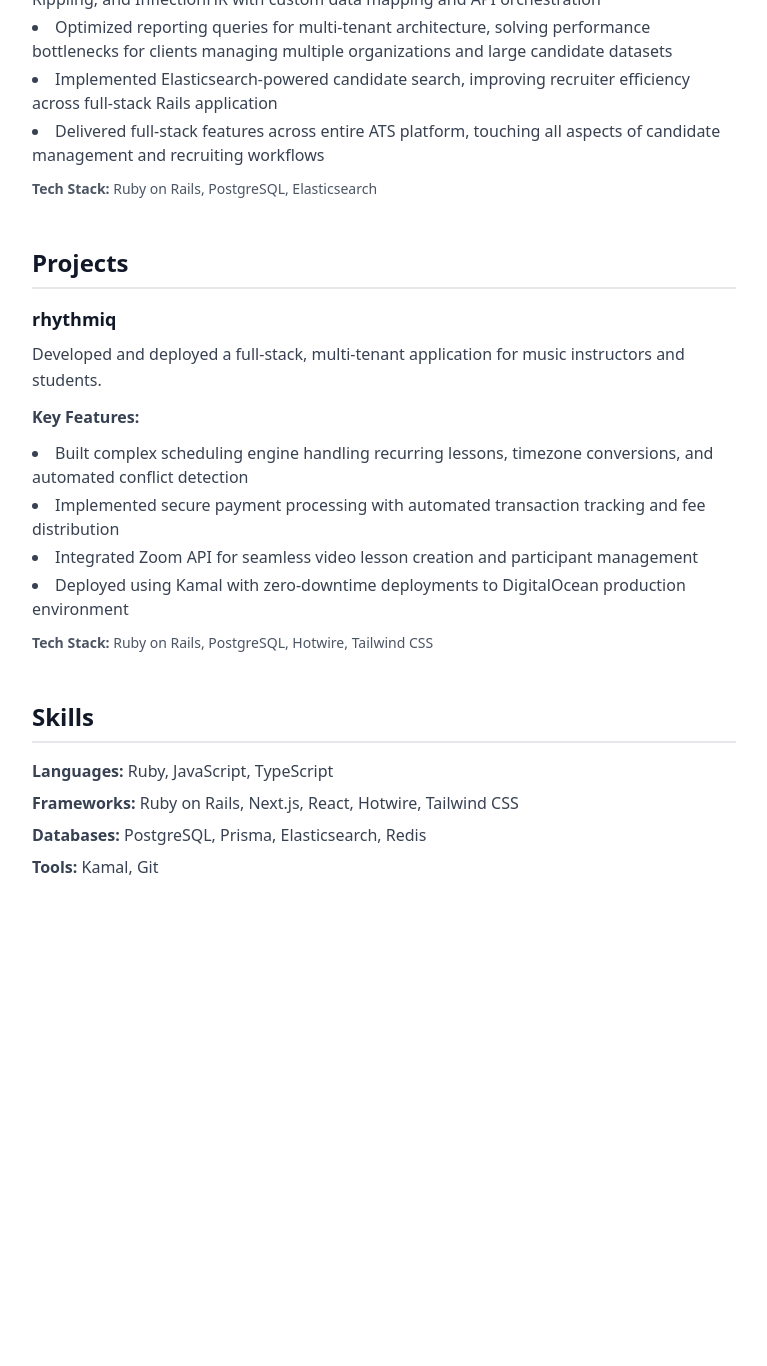
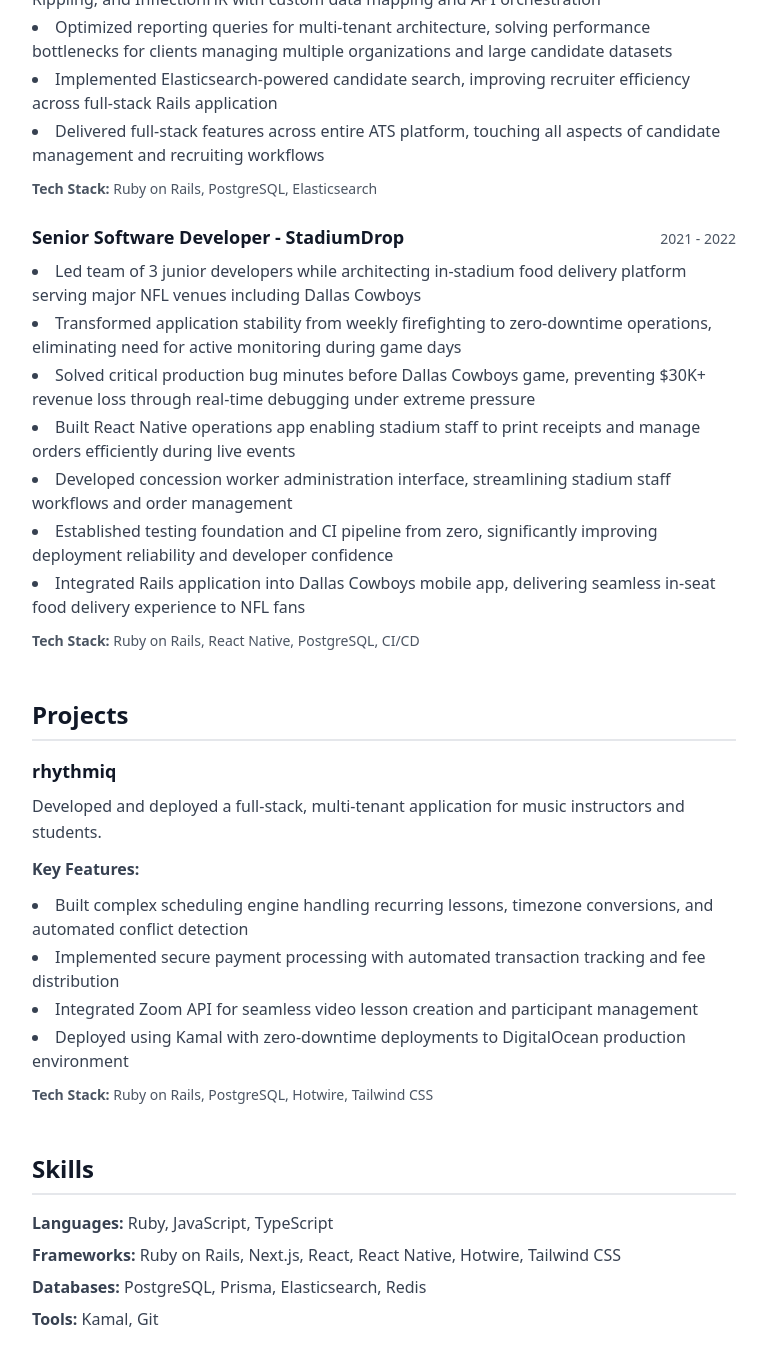
Before and after one commit to Guided-Rails/guided-rails.github.io, a Jekyll site: the page built from index.markdown, in a window 1280 px wide and 1400 px high, scrolled down 775 px. Shown: the top 1366 px of the window, without its empty margins (256-1023 px from the left). Built offline with Jekyll 4.4.1, drawn with Linux system fonts in a browser that asks for light colours; nearby versions of some CDN libraries; before the commit the page ends 1766 px from its top, so only the background shows below that; some of the changed text lies outside the part shown.

Commit message:
Add StadiumDrop experience and update job title
- Added StadiumDrop Senior Software Developer role (2021-2022)
- Updated job title to Senior Full-Stack Software Developer
- Added React Native to skills section

```diff
--- a/_layouts/home.html
+++ b/_layouts/home.html
@@ -7,7 +7,7 @@
     <!-- Header -->
     <header class="mb-16">
       <h1 class="text-4xl font-bold text-gray-900 mb-2">{{ site.title }}</h1>
-      <p class="text-xl text-gray-600 mb-4">{{ site.description }}</p>
+      <p class="text-xl text-gray-600 mb-4">Senior {{ site.description }}</p>
       <div class="text-gray-600">
         <a href="mailto:{{ site.email }}" class="hover:text-gray-900">{{ site.email }}</a>
       </div>
@@ -58,6 +58,25 @@
           <strong>Tech Stack:</strong> Ruby on Rails, PostgreSQL, Elasticsearch
         </p>
       </div>
+
+      <div class="mb-6">
+        <div class="flex justify-between items-baseline mb-2">
+          <h3 class="text-lg font-semibold text-gray-900">Senior Software Developer &dash; StadiumDrop</h3>
+          <span class="text-sm text-gray-600">2021 - 2022</span>
+        </div>
+        <ul class="list-disc list-inside text-gray-700 space-y-1">
+          <li>Led team of 3 junior developers while architecting in-stadium food delivery platform serving major NFL venues including Dallas Cowboys</li>
+          <li>Transformed application stability from weekly firefighting to zero-downtime operations, eliminating need for active monitoring during game days</li>
+          <li>Solved critical production bug minutes before Dallas Cowboys game, preventing $30K+ revenue loss through real-time debugging under extreme pressure</li>
+          <li>Built React Native operations app enabling stadium staff to print receipts and manage orders efficiently during live events</li>
+          <li>Developed concession worker administration interface, streamlining stadium staff workflows and order management</li>
+          <li>Established testing foundation and CI pipeline from zero, significantly improving deployment reliability and developer confidence</li>
+          <li>Integrated Rails application into Dallas Cowboys mobile app, delivering seamless in-seat food delivery experience to NFL fans</li>
+        </ul>
+        <p class="text-sm text-gray-600 mt-3">
+          <strong>Tech Stack:</strong> Ruby on Rails, React Native, PostgreSQL, CI/CD
+        </p>
+      </div>
     </section>
 
     <!-- Projects -->
@@ -89,7 +108,7 @@
       <h2 class="text-2xl font-bold text-gray-900 mb-4 border-b-2 border-gray-200 pb-2">Skills</h2>
       <div class="text-gray-700">
         <p class="mb-2"><strong>Languages:</strong> Ruby, JavaScript, TypeScript</p>
-        <p class="mb-2"><strong>Frameworks:</strong> Ruby on Rails, Next.js, React, Hotwire, Tailwind CSS</p>
+        <p class="mb-2"><strong>Frameworks:</strong> Ruby on Rails, Next.js, React, React Native, Hotwire, Tailwind CSS</p>
         <p class="mb-2"><strong>Databases:</strong> PostgreSQL, Prisma, Elasticsearch, Redis</p>
         <p class="mb-2"><strong>Tools:</strong> Kamal, Git</p>
       </div>
```
